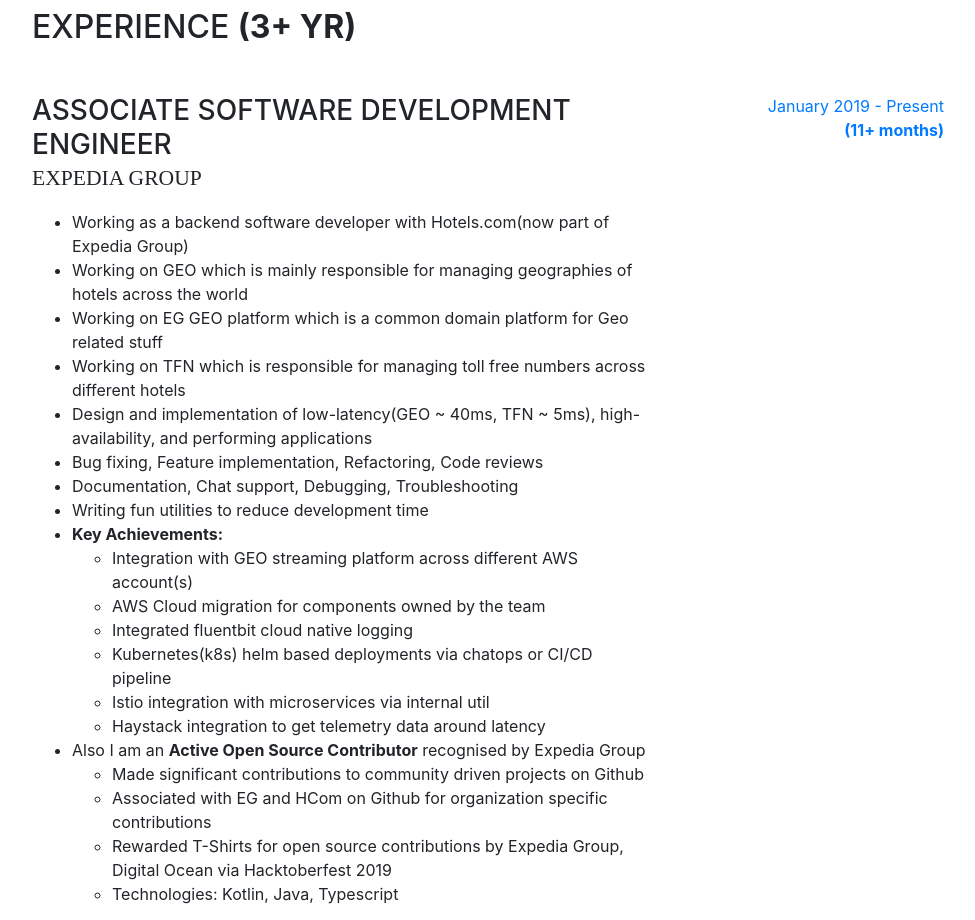
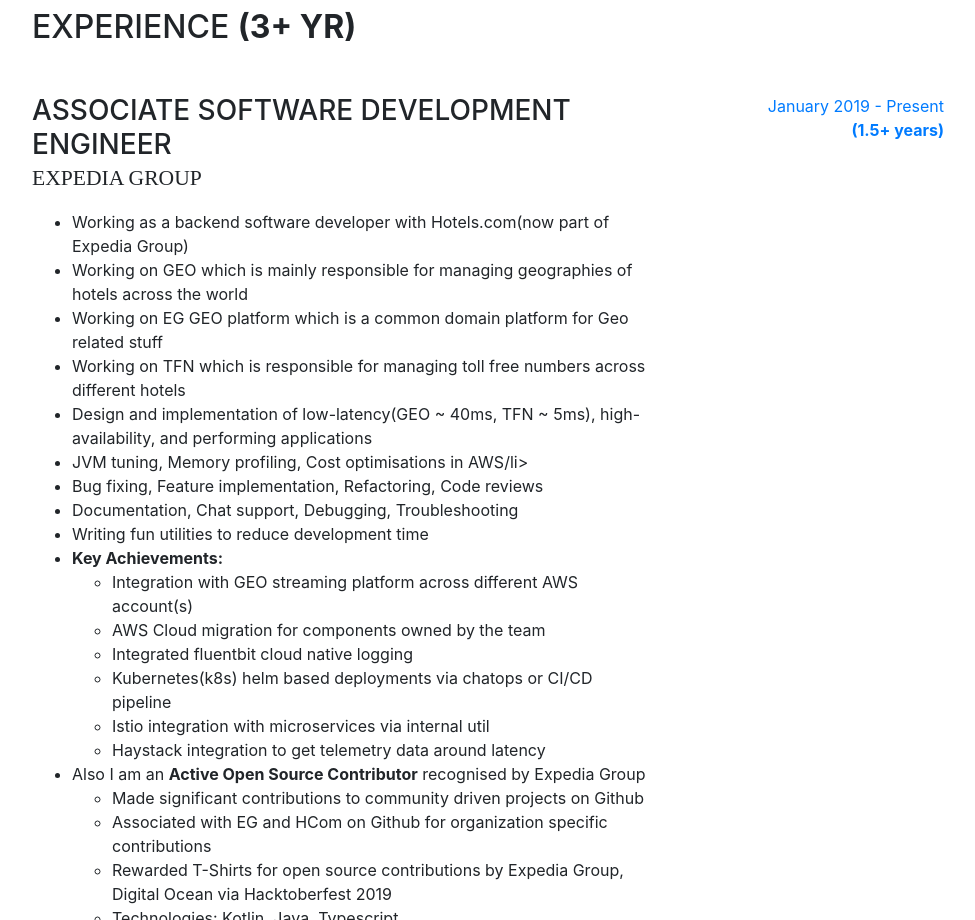
Before and after one commit to 0001vrn/0001vrn.github.io, a website with bundled scripts: page index.html in a window 1280 px wide. Shown: the part 840-1760 px from the top of the page, without its empty margins (288-1263 px from the left). Built offline with nearby package versions, Linux system fonts and the light colour scheme; a web font is replaced by a local one.

Commit message:
updated time

```diff
--- a/index.html
+++ b/index.html
@@ -137,6 +137,7 @@
                 <li>Working on EG GEO platform which is a common domain platform for Geo related stuff</li>
                 <li>Working on TFN which is responsible for managing toll free numbers across different hotels</li>
                 <li>Design and implementation of low-latency(GEO ~ 40ms, TFN ~ 5ms), high-availability, and performing applications</li>
+                <li>JVM tuning, Memory profiling, Cost optimisations in AWS/li>
                 <li>Bug fixing, Feature implementation, Refactoring, Code reviews</li>
                 <li>Documentation, Chat support, Debugging, Troubleshooting</li>
                 <li>Writing fun utilities to reduce development time</li>
@@ -164,7 +165,7 @@
             </div>
             <div class="resume-date text-md-right">
               <span class="text-primary">January 2019 - Present</span><br>
-              <span class="text-primary"><strong>(11+ months)</strong></span>
+              <span class="text-primary"><strong>(1.5+ years)</strong></span>
             </div>
           </div>
 
```
